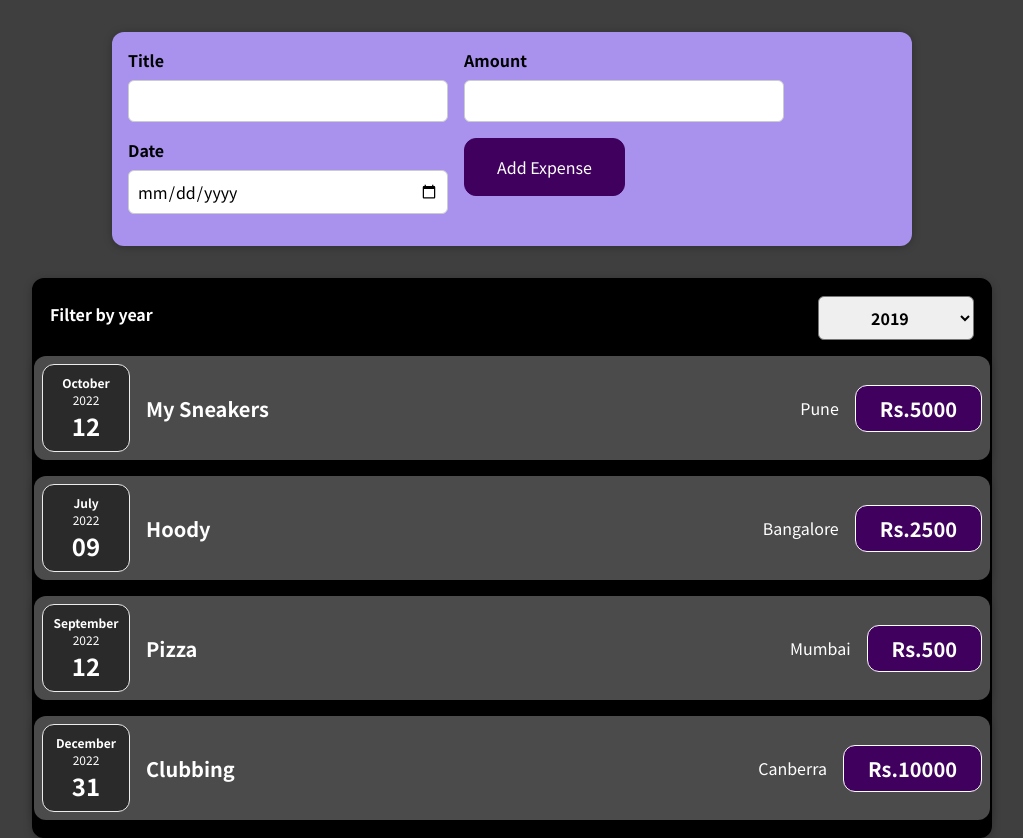
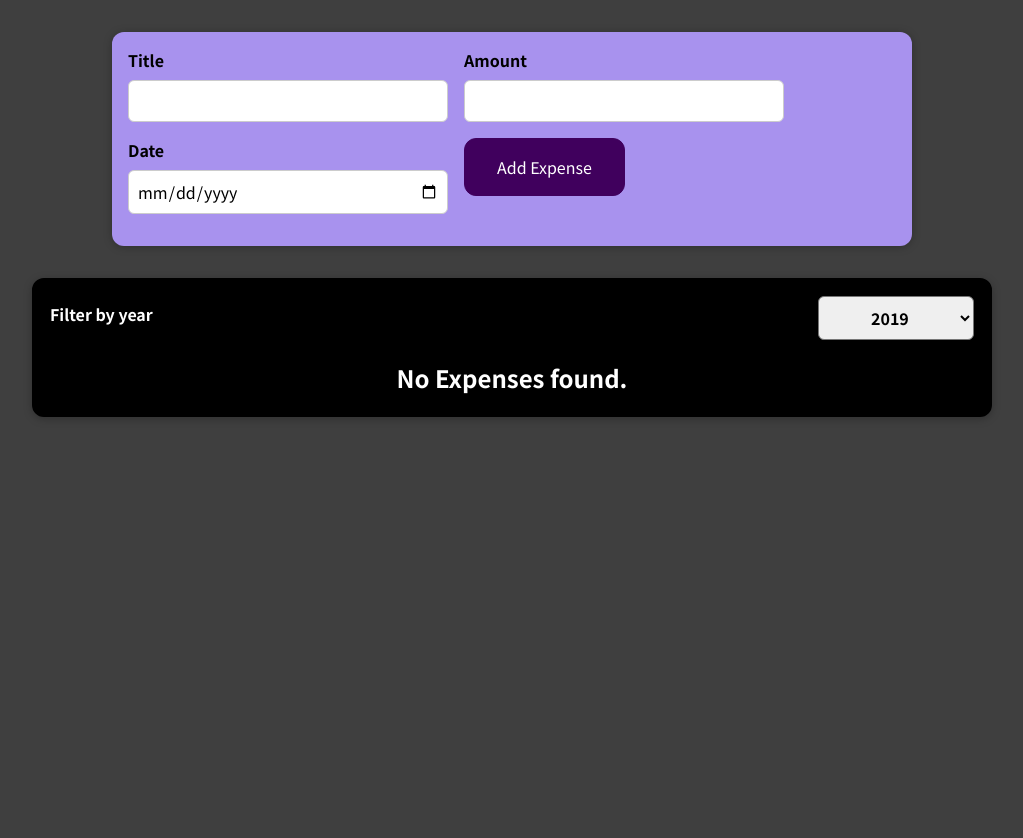
Before and after one commit to muzammilshaikh12/Advanced-React, a React (Create React App) app: page / in a window 1280 px wide. Shown: the whole page, without its empty margins (128-1151 px from the left). After the commit the page ends 800 px from the top, so only its background shows below. Built offline with nearby package versions, Linux system fonts and the light colour scheme.

Commit message:
Filtering Done

```diff
--- a/src/App.js
+++ b/src/App.js
@@ -8,20 +8,20 @@ const Dummy_Expense = [
   {
     id:1,
     title: "My Sneakers",
-    date: new Date(2022, 9, 12),
+    date: new Date(2020, 9, 12),
     amount: 5000,
     location: "Pune",
   },
   { id:2,
     title: "Hoody",
-    date: new Date(2022, 6, 9),
+    date: new Date(2020, 6, 9),
     amount: 2500,
     location: "Bangalore",
   },
   {
     id:3,
     title: "Pizza",
-    date: new Date(2022, 8, 12),
+    date: new Date(2021, 8, 12),
     amount: 500,
     location: "Mumbai",
   },
--- a/src/components/Expenses/ExpenseItem.js
+++ b/src/components/Expenses/ExpenseItem.js
@@ -19,11 +19,13 @@ const ExpenseItem = (props) => {
   //   console.log(amount)
   // }
   return (
+    <ul>
     <Card className="expense-item">
      <ExpenseDate  date={props.date}/>
      <ExpenseDetails title={props.title} location={props.location} amount={props.amount}/>
      {/* <button onClick ={clickFunction}>Click Me</button> */}
     </Card>
+    </ul>
   );
 }
 
--- /dev/null
+++ b/src/components/Expenses/ExpenseList.css
@@ -0,0 +1,9 @@
+.expenses-list {
+    list-style: none;
+    padding: 0;
+  }
+
+  .expenses-list__fallback {
+    color: white;
+    text-align: center;
+  }
--- /dev/null
+++ b/src/components/Expenses/ExpenseList.js
@@ -0,0 +1,25 @@
+import ExpenseItem from './ExpenseItem'
+
+import './ExpenseList.css'
+
+const ExpenseList = (props) => {
+   if(props.items.length === 0) {
+    return <h2 className='expenses-list__fallback'>No Expenses found.</h2>
+   }
+   if(props.items.length > 0 ) {
+    return  props.items.map((expense) => (
+        <ul className='expenses-list'>
+      <ExpenseItem
+        key={expense.id}
+        title={expense.title}
+        amount={expense.amount}
+        date={expense.date}
+        location={expense.location}
+      />
+      </ul>
+    ))
+  }
+
+}
+
+export default ExpenseList
--- a/src/components/Expenses/Expenses.js
+++ b/src/components/Expenses/Expenses.js
@@ -1,29 +1,29 @@
-import ExpenseItem from "./ExpenseItem";
+import ExpenseList from "./ExpenseList";
 
 import "./Expenses.css";
 
 import Card from "../UI/Card";
 
+import React, {useState} from 'react'
+
 import ExpenseFilter from "./ExpenseFilter";
 
 const Expenses = (expenseArray) => {
-  console.log(expenseArray);
-  const FilterHandler = (props) => {
-    console.log(props);
+  const [FilteredYear, setFilteredYear] = useState('2019')
+  const FilterHandler = (selectedYear) => {
+    setFilteredYear(selectedYear)
   };
+
+  const filteredExpenses = expenseArray.items.filter(expense => {
+    return expense.date.getFullYear().toString() === FilteredYear
+  })
+
+
   return (
     <div>
       <Card className="expenses">
         <ExpenseFilter onFilterChange={FilterHandler} />
-        {expenseArray.items.map((expense) => (
-          <ExpenseItem
-            key={expense.id}
-            title={expense.title}
-            amount={expense.amount}
-            date={expense.date}
-            location={expense.location}
-          />
-        ))}
+        <ExpenseList items={filteredExpenses}/>
         </Card>
     </div>
   );
```
